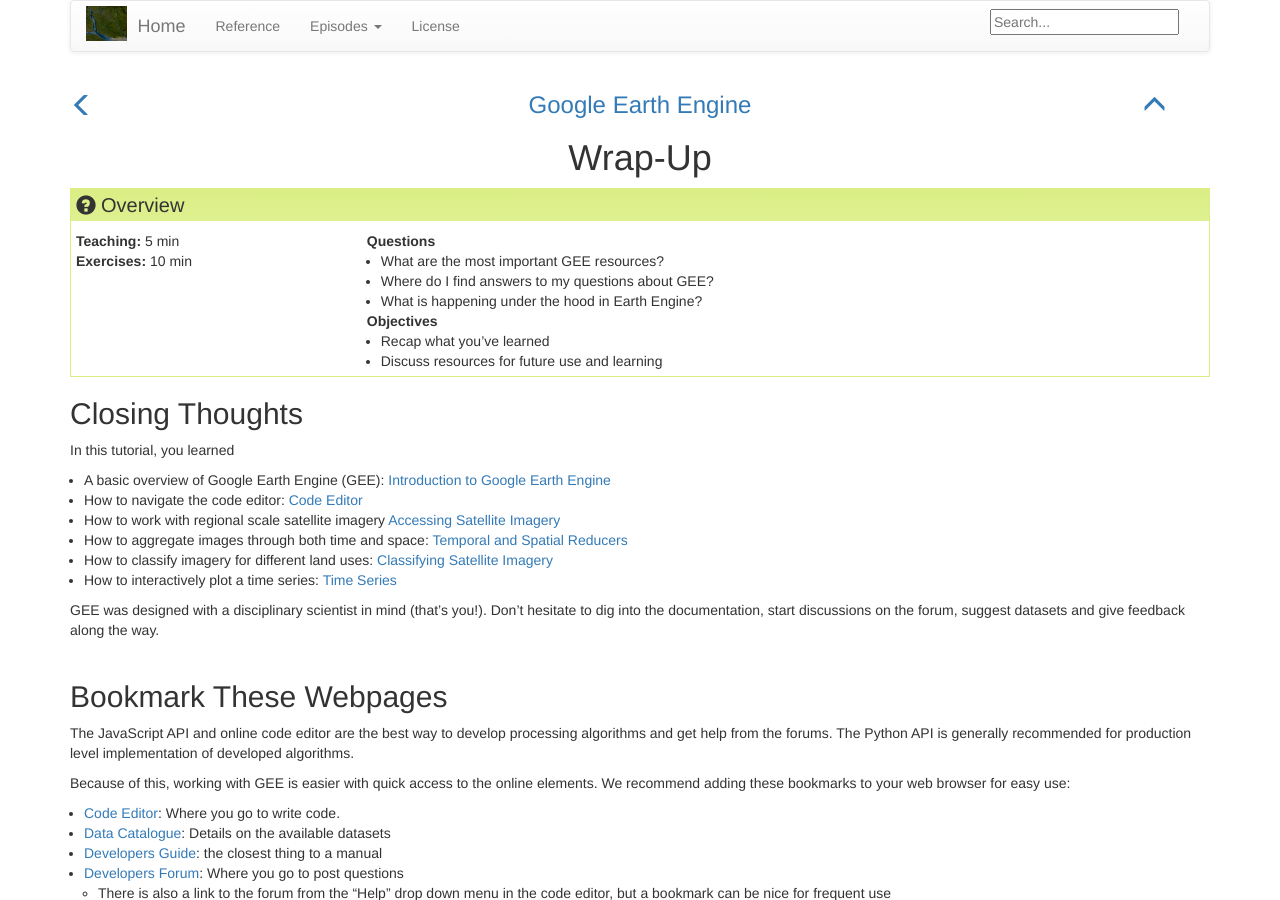
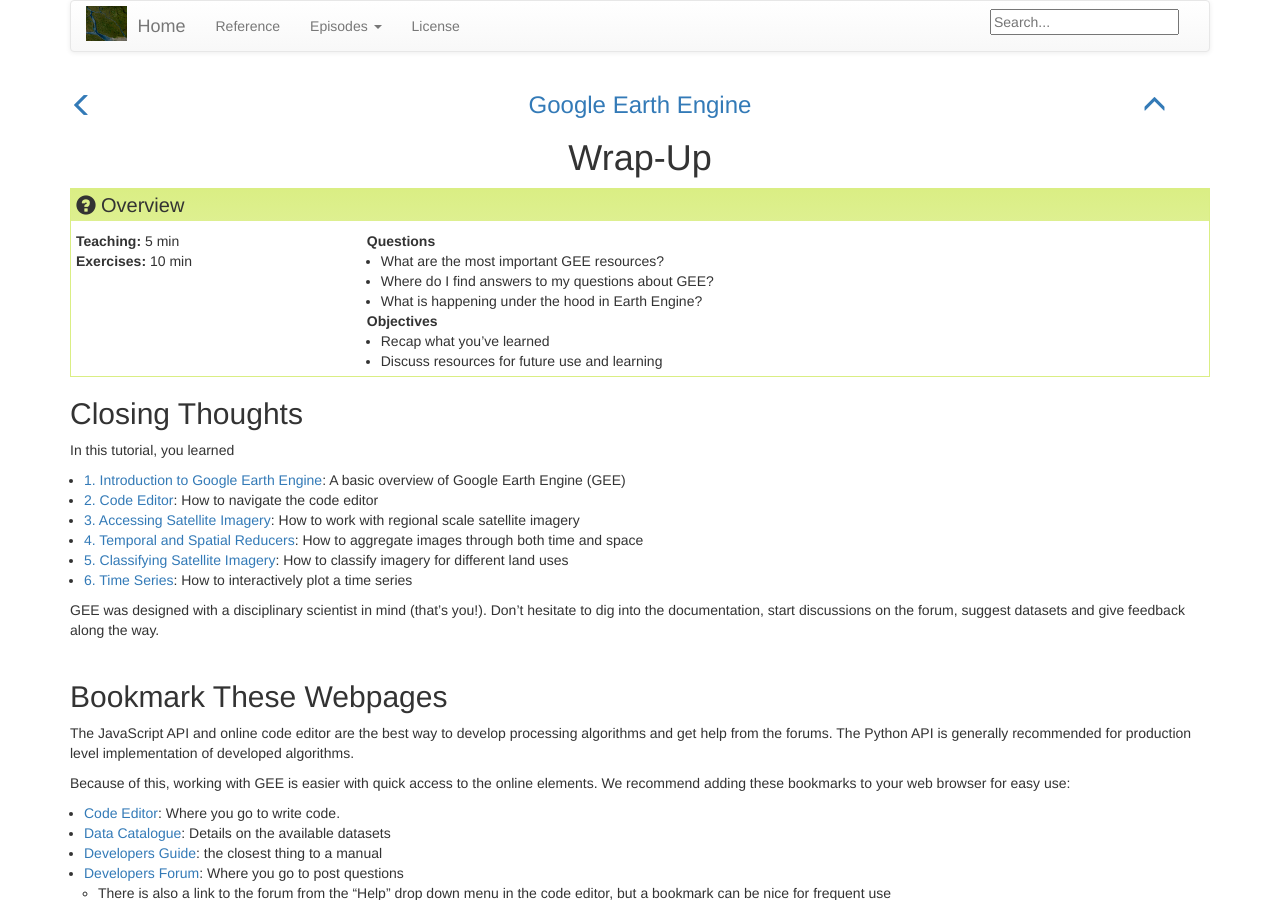
Before and after one commit to geohackweek/GoogleEarthEngine, a Jekyll site: the page built from _episodes/07-wrap-up.md, in a window 1280 px wide and 900 px high. Built offline with Jekyll 4.4.1, drawn with Linux system fonts in a browser that asks for light colours.

Commit message:
updating tutorial link text

```diff
--- a/_episodes/07-wrap-up.md
+++ b/_episodes/07-wrap-up.md
@@ -20,12 +20,12 @@ keypoints:
 ## Closing Thoughts
 
 In this tutorial, you learned
-- A basic overview of Google Earth Engine (GEE): [Introduction to Google Earth Engine](https://geohackweek.github.io/GoogleEarthEngine/01-introduction/)
-- How to navigate the code editor: [Code Editor](https://geohackweek.github.io/GoogleEarthEngine/02-code-editor/)
-- How to work with regional scale satellite imagery [Accessing Satellite Imagery](https://geohackweek.github.io/GoogleEarthEngine/03-load-imagery/)
-- How to aggregate images through both time and space: [Temporal and Spatial Reducers](https://geohackweek.github.io/GoogleEarthEngine/04-reducers/)
-- How to classify imagery for different land uses: [Classifying Satellite Imagery](https://geohackweek.github.io/GoogleEarthEngine/05-classify-imagery/)
-- How to interactively plot a time series: [Time Series](https://geohackweek.github.io/GoogleEarthEngine/06-time-series/)
+- [1. Introduction to Google Earth Engine](https://geohackweek.github.io/GoogleEarthEngine/01-introduction/): A basic overview of Google Earth Engine (GEE)
+- [2. Code Editor](https://geohackweek.github.io/GoogleEarthEngine/02-code-editor/): How to navigate the code editor
+- [3. Accessing Satellite Imagery](https://geohackweek.github.io/GoogleEarthEngine/03-load-imagery/): How to work with regional scale satellite imagery
+- [4. Temporal and Spatial Reducers](https://geohackweek.github.io/GoogleEarthEngine/04-reducers/): How to aggregate images through both time and space
+- [5. Classifying Satellite Imagery](https://geohackweek.github.io/GoogleEarthEngine/05-classify-imagery/): How to classify imagery for different land uses
+- [6. Time Series](https://geohackweek.github.io/GoogleEarthEngine/06-time-series/): How to interactively plot a time series
 
 GEE was designed with a disciplinary scientist in mind (that's you!). Don't hesitate to dig into the documentation, start discussions on the forum, suggest datasets and give feedback along the way.
 <br>
```
